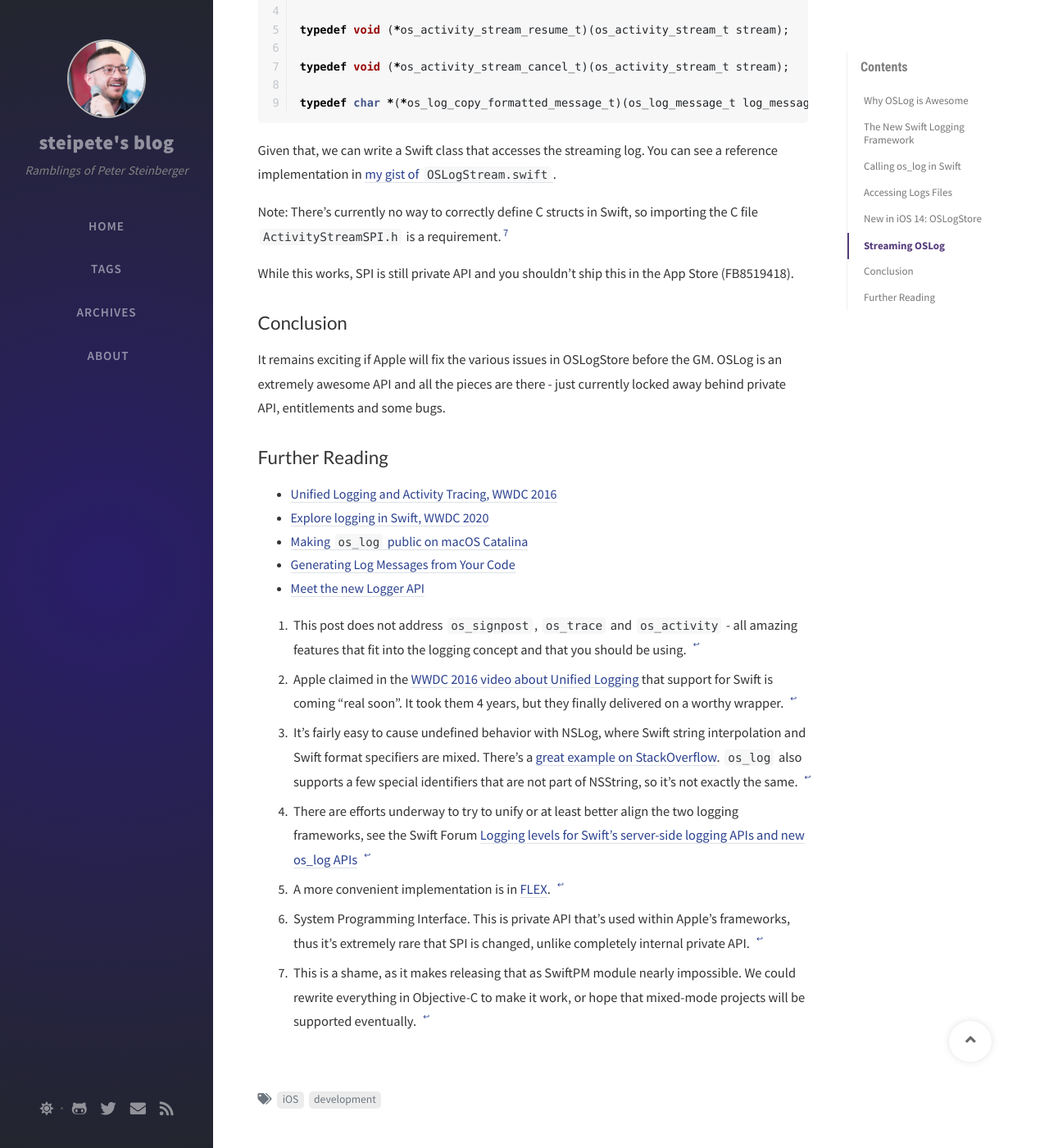
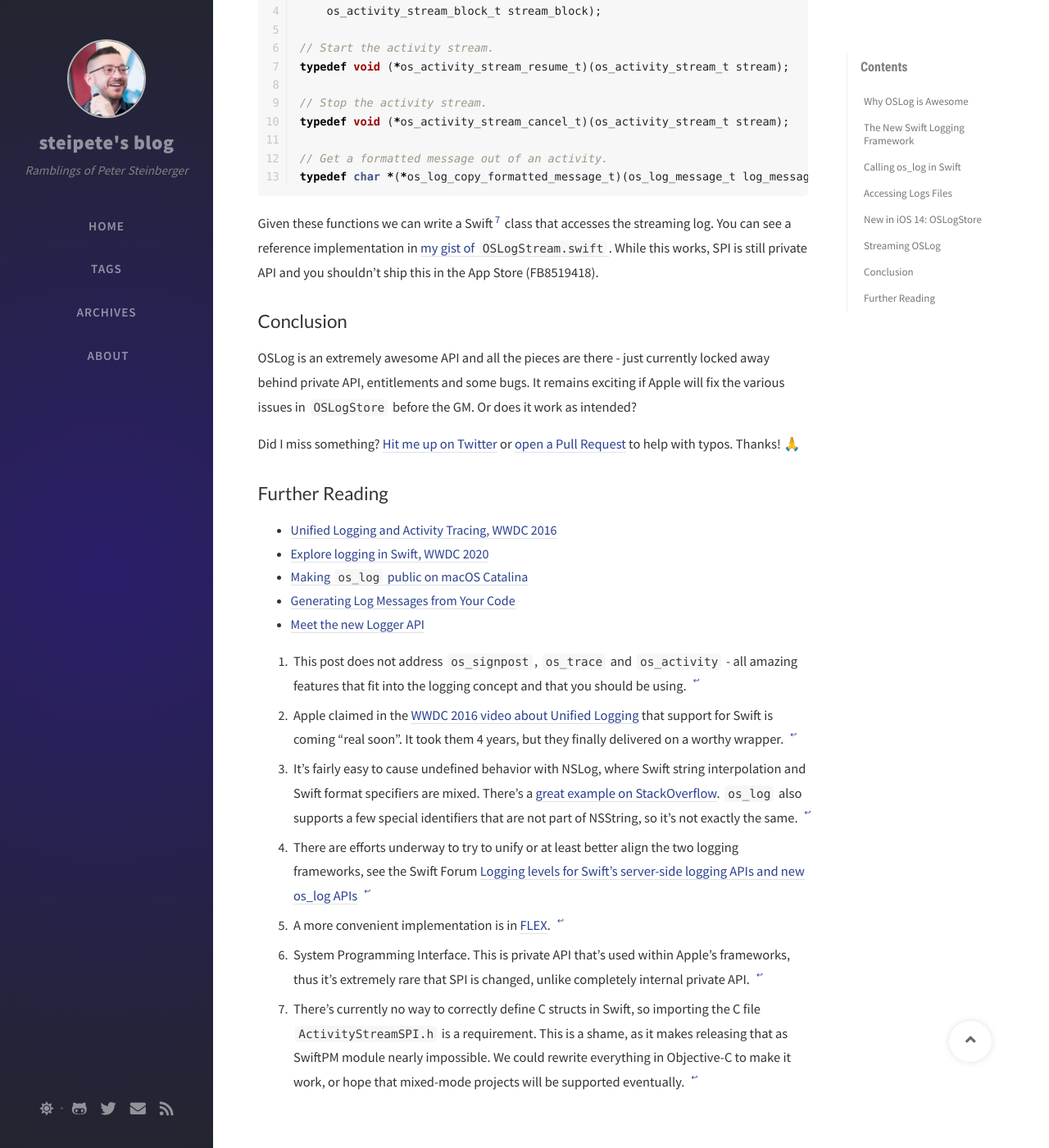
Before and after one commit to steipete/steipete.com, a Jekyll site: the page built from _posts/2020-08-22-logging-in-swift.md, in a window 1280 px wide and 1400 px high, scrolled down 5966 px. Shown: the whole window at 82% size. Built offline with Jekyll 4.4.1, drawn with Linux system fonts in a browser that asks for light colours; nearby versions of some CDN libraries; comment, search, counter and statistics services are not loaded; some of the changed text lies outside the part shown.

Commit message:
final touches

````diff
--- a/_posts/2020-08-22-logging-in-swift.md
+++ b/_posts/2020-08-22-logging-in-swift.md
@@ -170,28 +170,30 @@ The SPI[^2]: we need is in [ActivityStreamSPI.h](https://github.com/apple/llvm-p
 [^2]: System Programming Interface. This is private API that's used within Apple's frameworks, thus it's extremely rare that SPI is changed, unlike completely internal private API.
 
 ```c
+// Get an activity stream for a process.
 typedef os_activity_stream_t (*os_activity_stream_for_pid_t)(
     pid_t pid, os_activity_stream_flag_t flags,
     os_activity_stream_block_t stream_block);
 
+// Start the activity stream.
 typedef void (*os_activity_stream_resume_t)(os_activity_stream_t stream);
 
+// Stop the activity stream.
 typedef void (*os_activity_stream_cancel_t)(os_activity_stream_t stream);
 
+// Get a formatted message out of an activity.
 typedef char *(*os_log_copy_formatted_message_t)(os_log_message_t log_message);
 ```
 
-Given that, we can write a Swift class that accesses the streaming log. You can see a reference implementation in [my gist of `OSLogStream.swift`](https://gist.github.com/steipete/459a065f905a41f8f577fb02ef34206e).
+Given these functions we can write a Swift[^3] class that accesses the streaming log. You can see a reference implementation in [my gist of `OSLogStream.swift`](https://gist.github.com/steipete/459a065f905a41f8f577fb02ef34206e). While this works, SPI is still private API and you shouldn't ship this in the App Store (FB8519418).
 
-Note: There's currently no way to correctly define C structs in Swift, so importing the C file `ActivityStreamSPI.h` is a requirement.[^3]
-
-[^3]: This is a shame, as it makes releasing that as SwiftPM module nearly impossible. We could rewrite everything in Objective-C to make it work, or hope that mixed-mode projects will be supported eventually.
-
-While this works, SPI is still private API and you shouldn't ship this in the App Store (FB8519418).
+[^3]: There's currently no way to correctly define C structs in Swift, so importing the C file `ActivityStreamSPI.h` is a requirement. This is a shame, as it makes releasing that as SwiftPM module nearly impossible. We could rewrite everything in Objective-C to make it work, or hope that mixed-mode projects will be supported eventually.
 
 ## Conclusion
 
-It remains exciting if Apple will fix the various issues in OSLogStore before the GM. OSLog is an extremely awesome API and all the pieces are there - just currently locked away behind private API, entitlements and some bugs.
+OSLog is an extremely awesome API and all the pieces are there - just currently locked away behind private API, entitlements and some bugs. It remains exciting if Apple will fix the various issues in `OSLogStore` before the GM. Or does it work as intended?
+
+Did I miss something? [Hit me up on Twitter](https://twitter.com/steipete) or [open a Pull Request](https://github.com/steipete/steipete.com) to help with typos. Thanks! 🙏
 
 ## Further Reading
 
````
